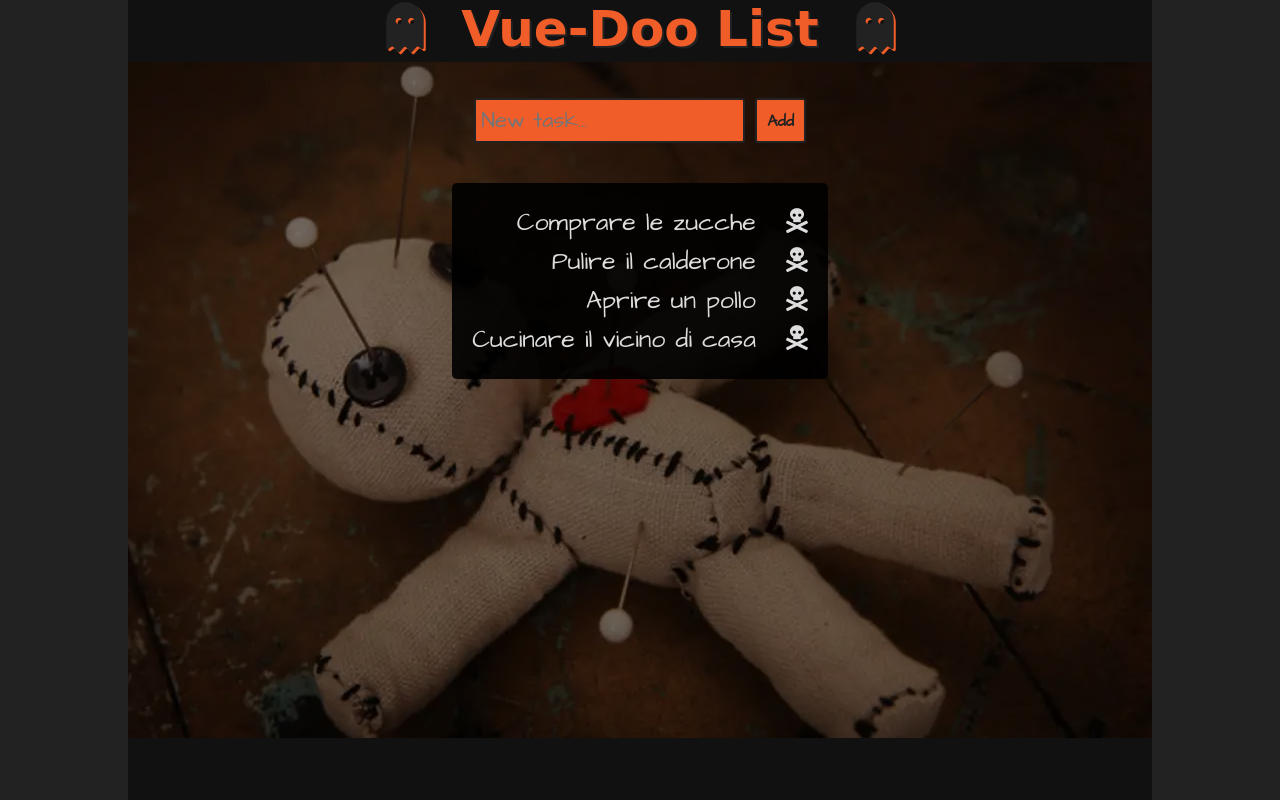
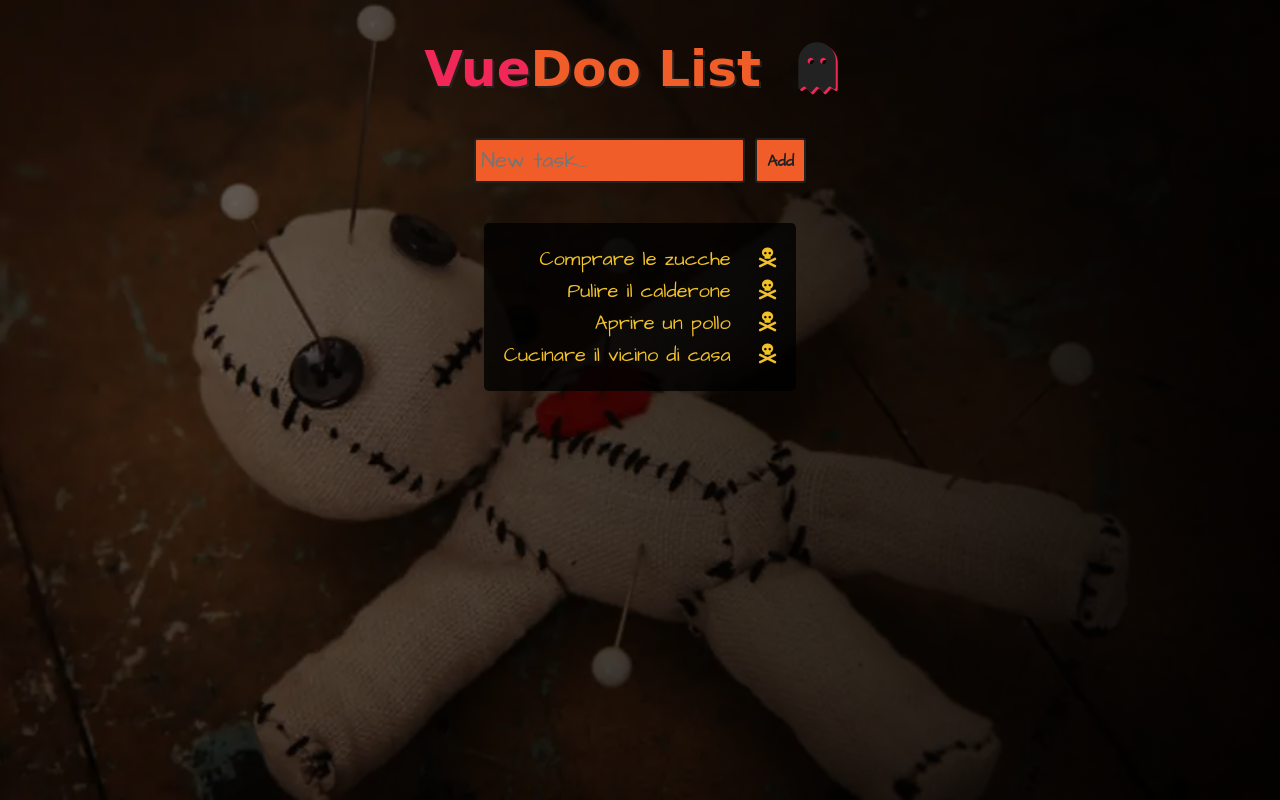
Before and after one commit to andreamazza84/vue-todolist, a plain HTML site: page index.html in a window 1280 px wide. Drawn offline with nearby package versions, Linux system fonts and the light colour scheme; a web font is replaced by a local one.

Commit message:
Alcune "migliorie" grafiche

```diff
--- a/index.html
+++ b/index.html
@@ -19,8 +19,9 @@
 
             <header id="header">
                 <h1>
+                    <!-- <i class="fas fa-ghost"></i>  -->
+                    <span>Vue</span>Doo List
                     <i class="fas fa-ghost"></i>
-                    Vue-Doo List <i class="fas fa-ghost"></i>
                 </h1>
             </header>
 
--- a/style.css
+++ b/style.css
@@ -5,15 +5,15 @@
 }
 body{
     color: #ddd;
-    background-color: #222;
 }
 .container{
-    width: 80%;
+    width: 100%;
     min-height: 100vh;
     margin: auto;
     background-image: url(img/voodoo_doll.webp);
     background-position: center;
     background-repeat: no-repeat;
+    background-size: cover;
 }
 .filter{
     display: flex;
@@ -22,7 +22,10 @@ body{
     justify-content: flex-start;
     width: 100%;
     min-height: 100vh;
-    background-color: rgba(0,0,0,0.5);
+    padding: 40px;
+    background: #EB5757;
+    background: -webkit-linear-gradient(to right, rgba(0,0,0,0.5), rgba(0, 0, 0, 0.9));  /* Chrome 10-25, Safari 5.1-6 */
+    background: linear-gradient(to right, rgba(0,0,0,0.5), rgba(0, 0, 0, 0.9));
 }
 #header{
     margin-bottom: 40px;
@@ -30,13 +33,16 @@ body{
 }
 #header > h1{
     font-size: 50px;
-    color:rgb(241, 93, 40);
+    color:#f15d28;
     text-shadow: 2px 2px #222;
 }
-#header > h1 > i{
+#header > h1 > i.fa-ghost{
     color: #222;
-    text-shadow: 2px 2px rgb(241, 93, 40);
+    text-shadow: 2px 2px #f12857;
     margin: 0 20px;
+}
+#header > h1 > span{
+    color: #f12857;
 }
 #input{
     display: flex;
@@ -54,30 +60,42 @@ body{
 }
 #input > input{
     font-size: 22px;
-    min-width: 160px;
+    min-width: 270px;
+}
+#input > input:invalid{
+  background-color: #f12857;
 }
 #input > button{
     font-size: 16px;
     font-weight: 600;
     margin-left: 10px;
     padding: 5px 10px;
+    cursor: pointer;
+}
+#input > button:hover{
+    background-color: #f12857;
 }
 #list{
     font-family: 'Architects Daughter', cursive;
     text-align: right;
 }
 #list > ul{
-    background-color: rgba(0,0,0,0.9);
+    background-color: rgba(0,0,0,0.8);
     padding: 20px;
     border-radius: 5px;
 }
 #list > ul > li{
+    color: #f1c228;
     list-style: none;
-    font-size: 25px;
+    font-size: 20px;
     padding: 2px 0;
 }
 #list .remove{
     margin-left: 20px;
+    cursor: pointer;
+}
+#list .remove:hover{
+    color: #f12857;
 }
 #list .alert{
     text-align: center;
```
